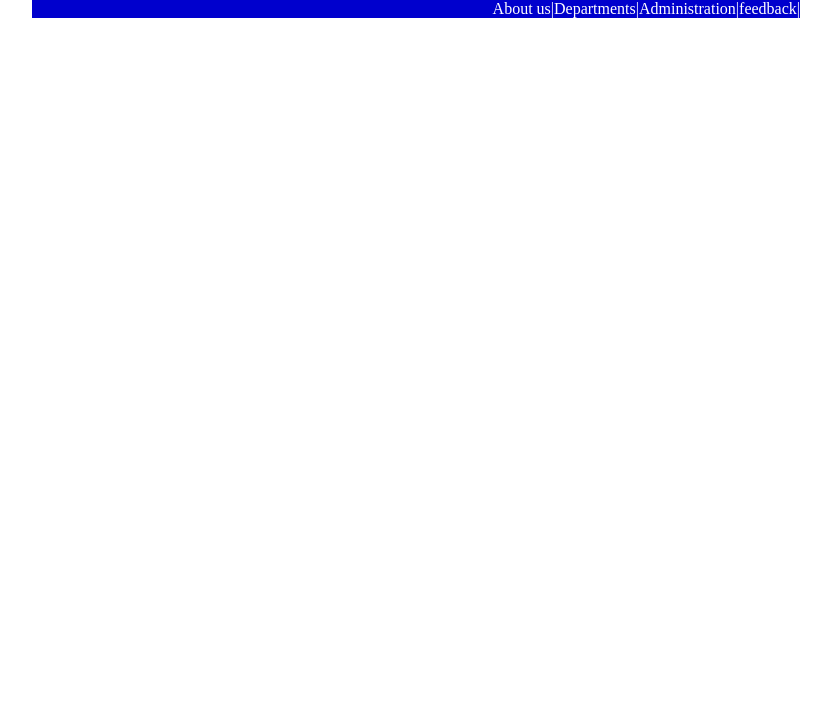
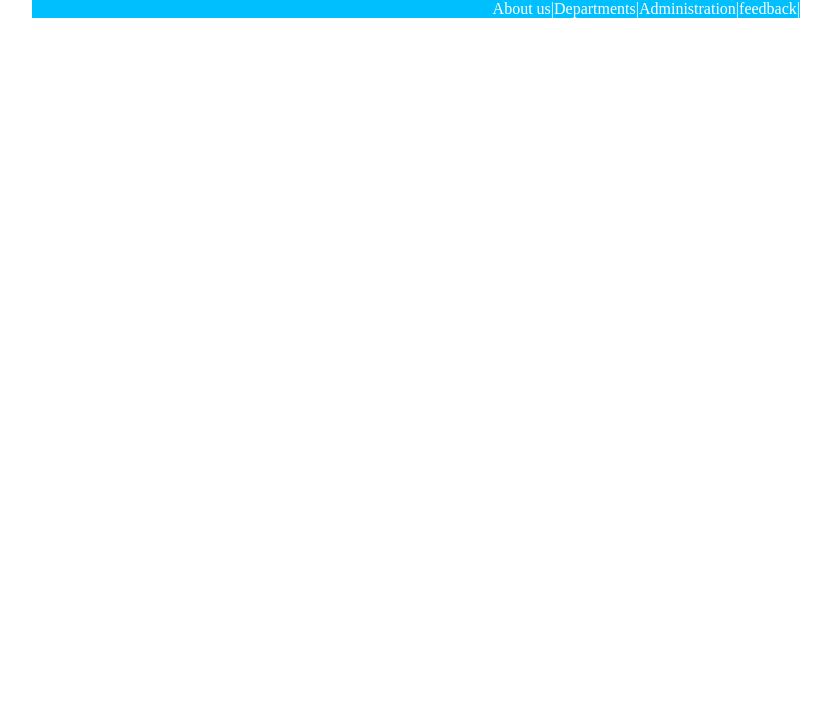
Before and after one commit to Sanoop-1/ghss, a plain HTML site: page Index.html in a window 1280 px wide. Shown: the part 81-800 px from the top of the page, without its empty margins (224-1055 px from the left). Drawn offline with Linux system fonts and the light colour scheme.

Commit message:
Update Index.html

```diff
--- a/Index.html
+++ b/Index.html
@@ -9,7 +9,7 @@
     </div>
     <h1 style="height:10px">G.H.S.S MALOTH KASABA</h1>
     <hr/>
-    <div style="text-align:right;background-color:mediumblue;color:white;">
+    <div style="text-align:right;background-color:deepskyblue;color:white;">
      About us|Departments|Administration|feedback|
     </div>
   </body>
```
